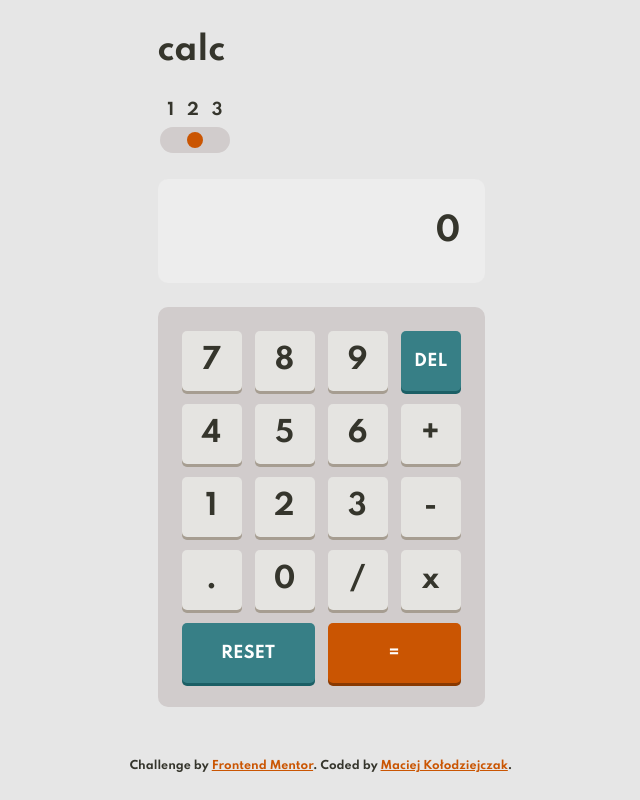
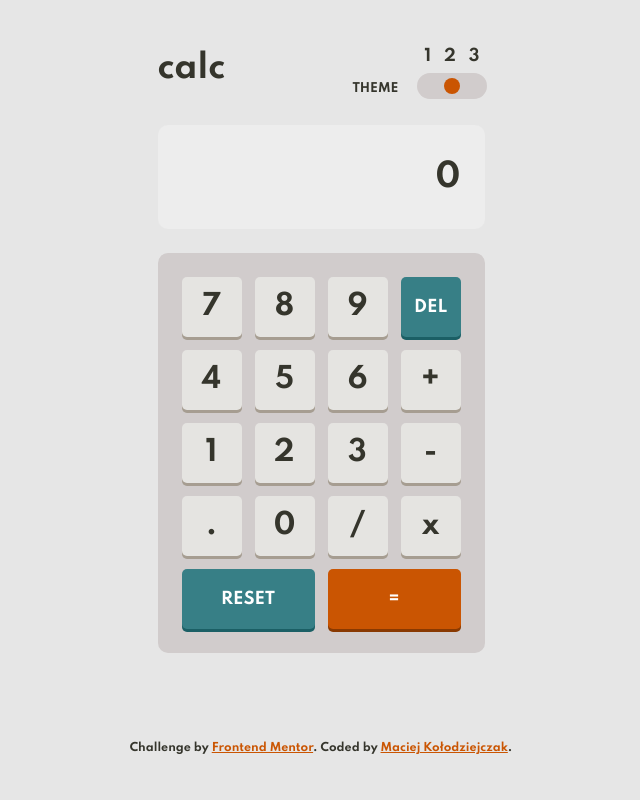
Before and after one commit to maciej-kolodziejczak/fem-calculator-app, a plain HTML site: page index.html in a window 1280 px wide. Shown: the whole page, without its empty margins (319-959 px from the left). Drawn offline with Linux system fonts and the light colour scheme.

Commit message:
feat(calculator): style header and theme switcher

```diff
--- a/index.html
+++ b/index.html
@@ -24,8 +24,11 @@
     <title>Frontend Mentor | Calculator app</title>
 
     <div class="calculator" id="calculator">
+      <header>
         <h1>calc</h1>
         <div class="calculator-theme-switcher">
+          <p>Theme</p>
+          <div class="switcher">
             <label for="theme-switcher">
               <span>1</span>
               <span>2</span>
@@ -34,12 +37,14 @@
             <input
               type="range"
               name="theme"
-          id="theme-switcher"
               min="1"
               max="3"
               step="1"
+              id="theme-switcher"
             />
           </div>
+        </div>
+      </header>
 
       <div class="calculator-result">
         <span data-result></span>
--- a/style.css
+++ b/style.css
@@ -183,6 +183,11 @@ h1 {
   font-size: 2rem;
 }
 
+header {
+  display: flex;
+  justify-content: space-between;
+}
+
 /* #region Utilities */
 .grid-span-2 {
   grid-column: span 2;
@@ -198,6 +203,24 @@ h1 {
 
 /* #region Theme Switcher */
 .calculator-theme-switcher {
+  display: flex;
+  align-items: end;
+}
+
+.calculator-theme-switcher > p {
+  position: relative;
+  bottom: 3px;
+
+  margin-right: 1rem;
+
+  text-transform: uppercase;
+
+  font-size: 0.75rem;
+
+  color: var(--c-text-color);
+}
+
+.calculator-theme-switcher .switcher {
   display: grid;
   gap: 3px;
 
```
Lines whose indentation alone changed are shown as unchanged.
